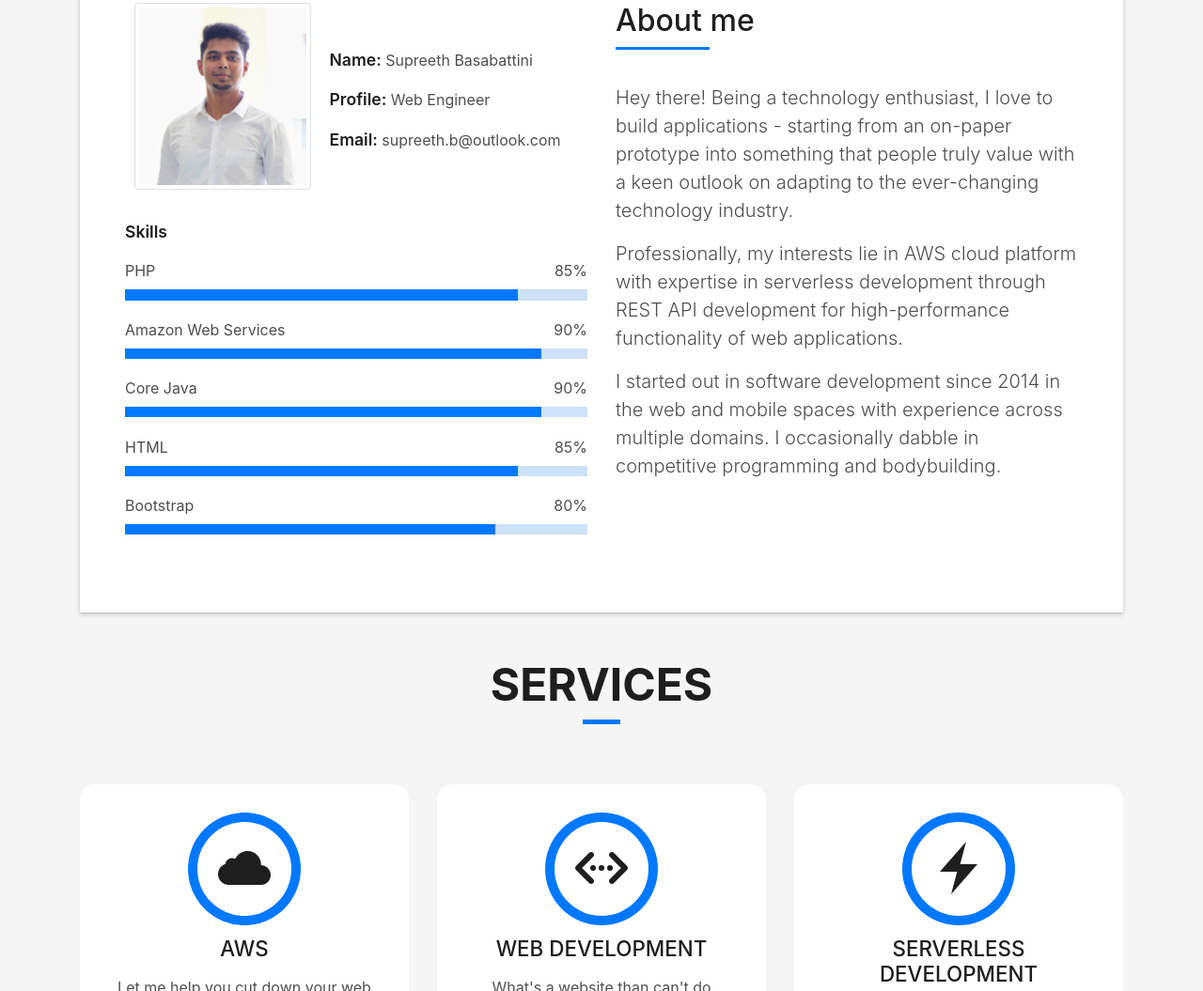
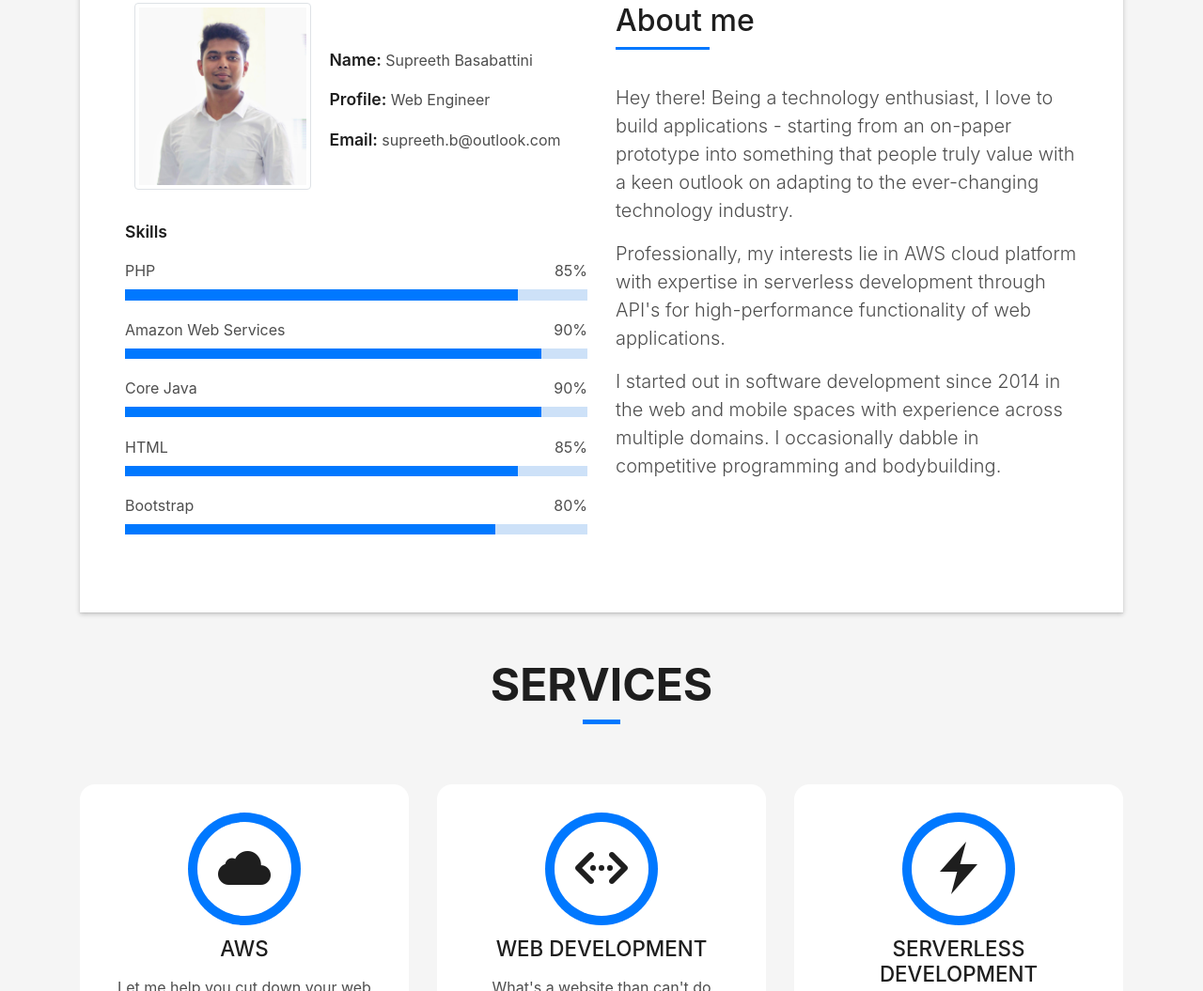
Before and after one commit to supreeth7/Portfolio-V2, a plain HTML site: page index.html in a window 1280 px wide. Shown: the part 925-1980 px from the top of the page at 94% size. Drawn offline with Linux system fonts and the light colour scheme; files whose address does not match are found by name.

Commit message:
Update index.html

```diff
--- a/index.html
+++ b/index.html
@@ -145,7 +145,7 @@
                   </p>
                   <p class="lead">
                     Professionally, my interests lie in AWS cloud platform with expertise in serverless development
-                    through REST API development for high-performance functionality of web applications.
+                    through API's for high-performance functionality of web applications.
                   </p>
                   <p class="lead">
                     I started out in software development since 2014 in the web and mobile spaces with experience across
```
